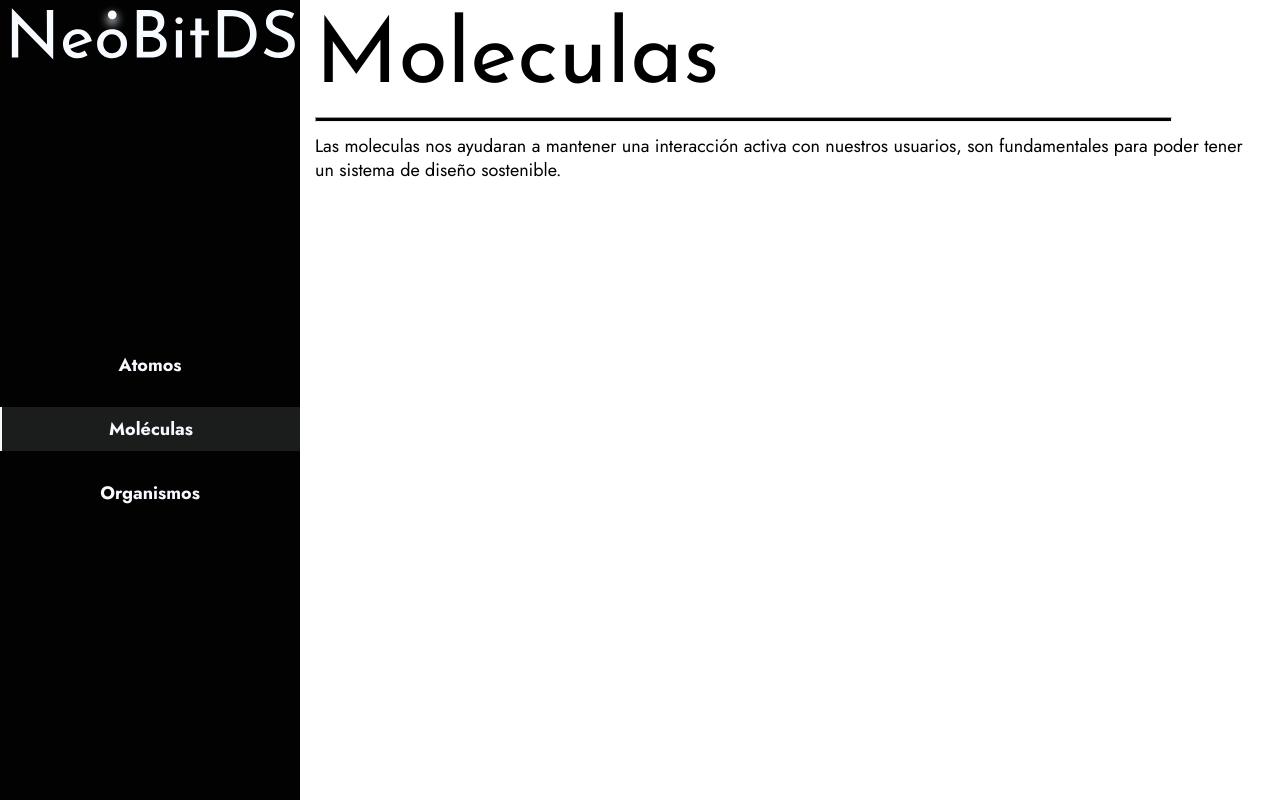
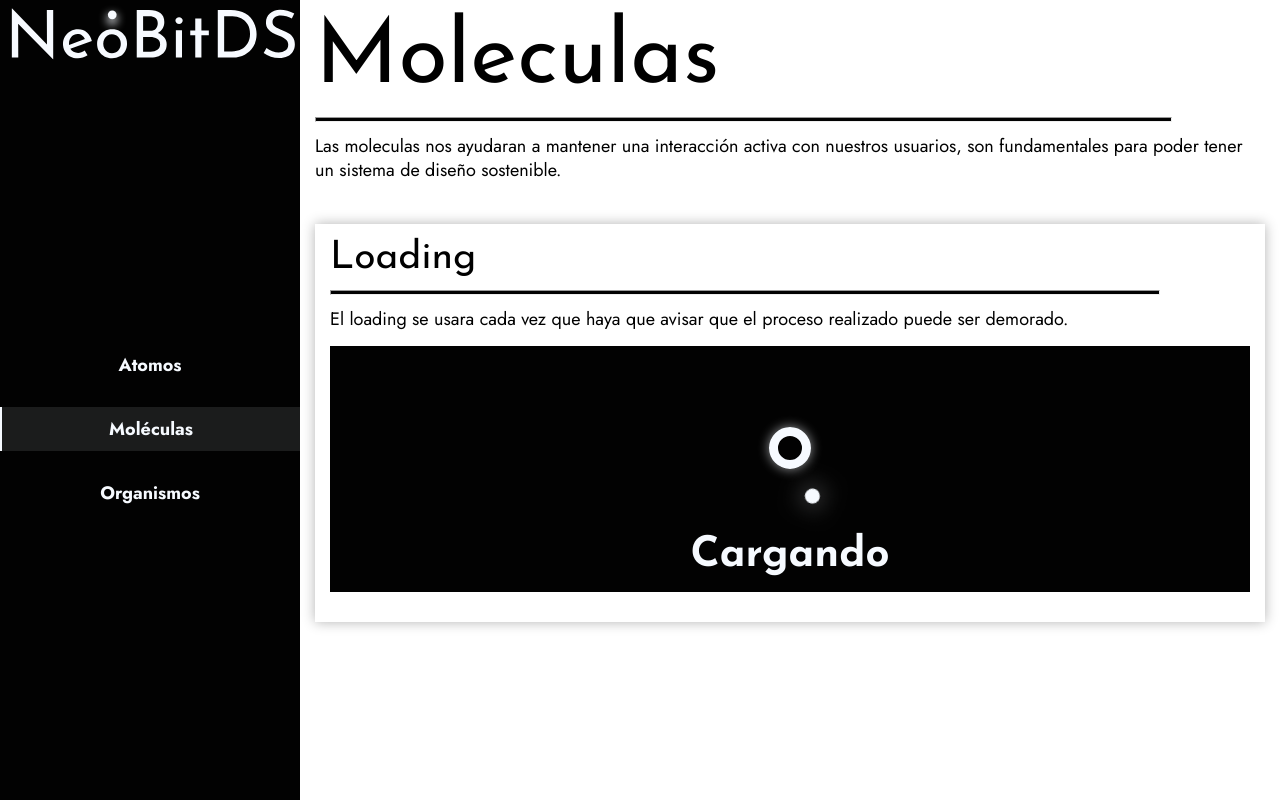
Before and after one commit to WS-Jedp/NeoBit, a React app in the folder DesignSystem/: page /molecules in a window 1280 px wide. Built offline with nearby package versions, Linux system fonts and the light colour scheme.

Commit message:
feature/loading - Loading molecule done

```diff
--- /dev/null
+++ b/DesignSystem/src/components/Molecules/Loading.jsx
@@ -0,0 +1,15 @@
+import React from 'react'
+
+// Atoms
+import LogoLoading from '../Atoms/LogoLoading';
+
+const Loading = () => {
+  return (
+    <div className="loading">
+      <LogoLoading />
+      <h3>Cargando</h3>
+    </div>
+  )
+}
+
+export default Loading;
--- a/DesignSystem/src/containers/Molecules.jsx
+++ b/DesignSystem/src/containers/Molecules.jsx
@@ -1,7 +1,7 @@
 import React from 'react';
 
 // Componenets
-import Button from '../components/Atoms/Button';
+import Loading from '../Components/Molecules/Loading';
 
 const Molecules = () => {
   return (
@@ -16,6 +16,17 @@ const Molecules = () => {
         </p>
       </div>
 
+    <section className="systemContent--section">
+        <h4>Loading</h4>
+        <hr />
+        <p>
+          El loading se usara cada vez que haya que avisar que el proceso realizado puede ser demorado.
+        </p>
+
+        <div className="systemContent--section--components">
+         <Loading />
+        </div>
+      </section>
     </article>
   );
 };
--- /dev/null
+++ b/DesignSystem/src/styles/components/Loading.scss
@@ -0,0 +1,16 @@
+.loading{
+  position: relative;
+  display: flex;
+  justify-content: center;
+  align-items: center;
+  flex-flow: column nowrap;
+  width: auto;
+  height: auto;
+  color: $color-primary-white;
+  background-color: $color-primary-black;
+
+  h3{
+    position: relative;
+    top: -$space-elements-big;
+  }
+}
--- a/DesignSystem/src/styles/main.scss
+++ b/DesignSystem/src/styles/main.scss
@@ -9,6 +9,7 @@
 @import './components/Sidebar';
 @import './components/Buttons.scss';
 @import './Components//logoLoading.scss';
+@import './Components/Loading.scss';
 
 // Containers
 @import './Containers/AtomsStyles.scss'
```
